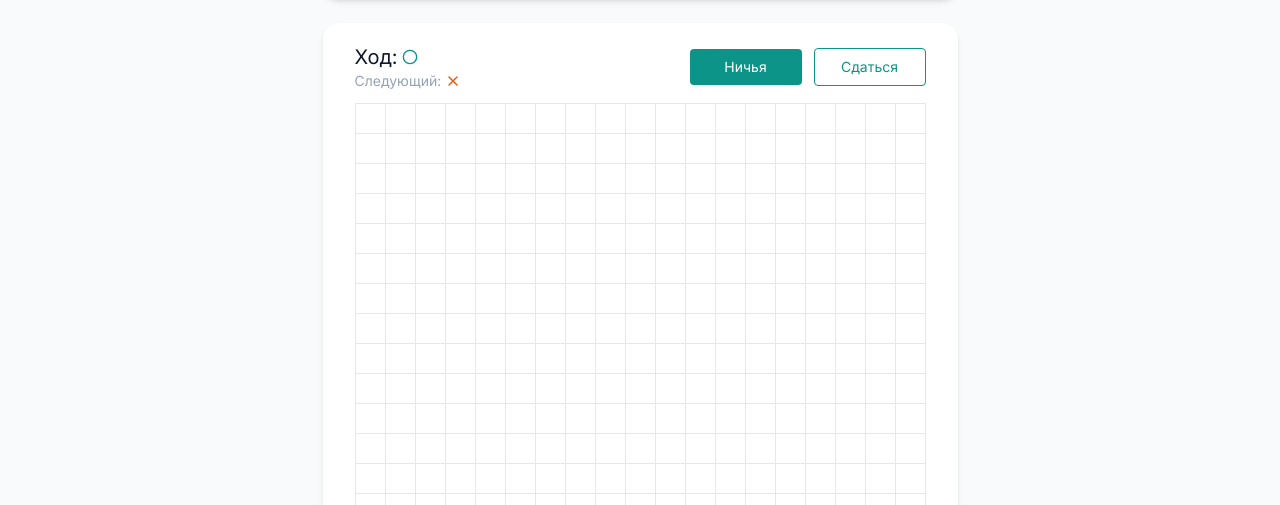
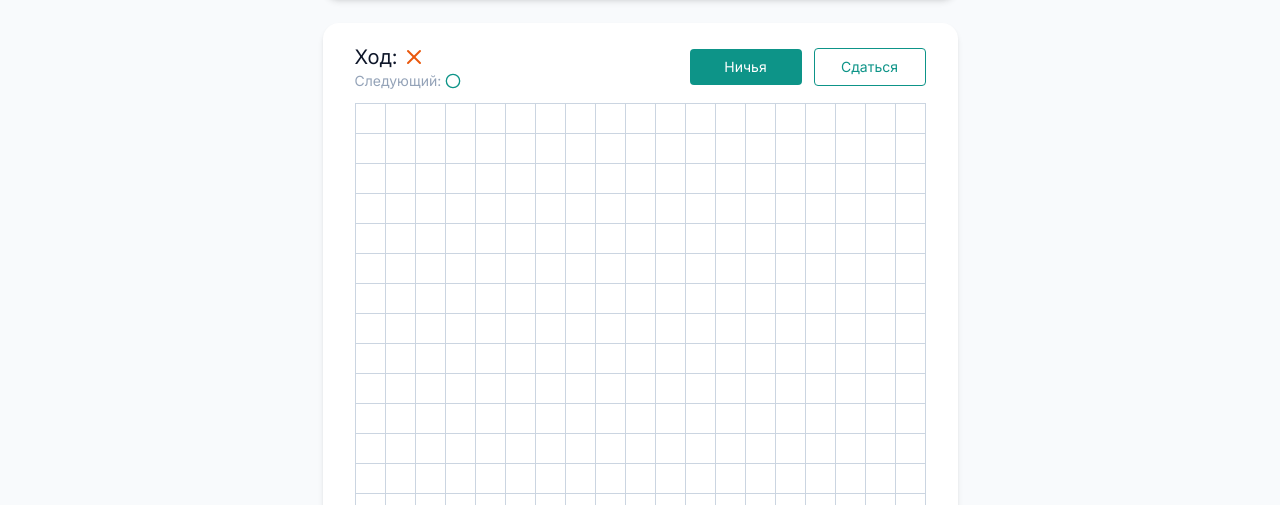
Before and after one commit to Ddkotl/X-O, a Next.js app: page / in a window 1280 px wide. Shown: the part 295-800 px from the top of the page. Built offline with nearby package versions, Linux system fonts and the light colour scheme.

Commit message:
cells logic

```diff
--- /dev/null
+++ b/components/game/constants.js
@@ -0,0 +1,12 @@
+export const GAME_SYMBOLS = {
+  CROSS: "cross",
+  ZERO: "sero",
+  TRINGLE: "tringle",
+  SQUERE: "squere",
+};
+export const MOVE_ORDER = [
+  GAME_SYMBOLS.CROSS,
+  GAME_SYMBOLS.ZERO,
+  GAME_SYMBOLS.TRINGLE,
+  GAME_SYMBOLS.SQUERE,
+];
--- a/components/game/game-field.jsx
+++ b/components/game/game-field.jsx
@@ -1,10 +1,55 @@
 import clsx from "clsx";
-import { Circle, X } from "lucide-react";
 import { UiButton } from "../uikit/ui-button";
-
-const cells = new Array(19 * 19).fill(null);
+import { GameSymbol } from "./game_symbol";
+import { useGameState } from "./use-game-state";
 
 export function GameField({ className }) {
+  const { cells, currentMove, handleCellClick, nextMove } = useGameState();
+  const actions = (
+    <>
+      {" "}
+      <UiButton size="md" variant="primary" className="w-28">
+        Ничья
+      </UiButton>
+      <UiButton size="md" variant="outline" className="w-28">
+        Сдаться
+      </UiButton>
+    </>
+  );
+  return (
+    <GameFieldLayout className={className}>
+      <GameMoveInfo
+        actions={actions}
+        currentMove={currentMove}
+        nextMove={nextMove}
+      ></GameMoveInfo>
+      <GameGrid>
+        {cells.map((symbol, index) => (
+          <GameCell
+            key={index}
+            onClick={() => {
+              handleCellClick(index);
+            }}
+          >
+            {symbol && <GameSymbol symbol={symbol} className="w-5 h-5" />}
+          </GameCell>
+        ))}
+      </GameGrid>
+    </GameFieldLayout>
+  );
+}
+function GameCell({ children, onClick }) {
+  return (
+    <button
+      onClick={onClick}
+      className="border border-slate-300 -ml-px -mt-px flex items-center justify-center"
+    >
+      {children}
+    </button>
+  );
+}
+
+function GameFieldLayout({ children, className }) {
   return (
     <div
       className={clsx(
@@ -12,36 +57,33 @@ export function GameField({ className }) {
         "bg-white rounded-2xl shadow-md px-8 pt-5 pb-7",
       )}
     >
+      {children}
+    </div>
+  );
+}
+
+function GameMoveInfo({ actions, currentMove, nextMove }) {
+  return (
     <div className="flex  items-center justify-between">
       <div className="mr-auto">
         <div className="flex items-center gap-1  text-xl">
           Ход:
-            <Circle className="h-4 w-4 text-teal-600" />
+          <GameSymbol className="h-6 w-6" symbol={currentMove} />
         </div>
         <div className="flex items-center gap-1 text-slate-400 text-sm">
           Следующий:
-            <X className="h-4 w-4 text-orange-600" />
+          <GameSymbol className="h-4 w-4" symbol={nextMove} />
         </div>
       </div>
-        <div className="flex gap-3 items-center">
-          <UiButton size="md" variant="primary" className="w-28">
-            Ничья
-          </UiButton>
-          <UiButton size="md" variant="outline" className="w-28">
-            Сдаться
-          </UiButton>
-        </div>
-      </div>
-      <div className="grid grid-cols-[repeat(19,_30px)] grid-rows-[repeat(19,_30px)] pl-px pt-px mt-3">
-        {cells.map((_, i) => {
-          return (
-            <button
-              key={i}
-              className="border border-slate-200 -ml-px -mt-px flex items-center justify-center"
-            ></button>
-          );
-        })}
-      </div>
+      <div className="flex gap-3 items-center">{actions}</div>
     </div>
   );
 }
+
+function GameGrid({ children }) {
+  return (
+    <div className="grid grid-cols-[repeat(19,_30px)] grid-rows-[repeat(19,_30px)] pl-px pt-px mt-3">
+      {children}
+    </div>
+  );
+}
--- /dev/null
+++ b/components/game/game_symbol.js
@@ -0,0 +1,21 @@
+import clsx from "clsx";
+import { Circle, Square, Triangle, X } from "lucide-react";
+import { GAME_SYMBOLS } from "./constants";
+
+export function GameSymbol({ symbol, className }) {
+  const Icon =
+    {
+      [GAME_SYMBOLS.CROSS]: X,
+      [GAME_SYMBOLS.ZERO]: Circle,
+      [GAME_SYMBOLS.SQUERE]: Square,
+      [GAME_SYMBOLS.TRINGLE]: Triangle,
+    }[symbol] ?? X;
+  const iconClassName =
+    {
+      [GAME_SYMBOLS.CROSS]: "text-orange-600",
+      [GAME_SYMBOLS.ZERO]: "text-teal-600",
+      [GAME_SYMBOLS.SQUERE]: "text-blue-600",
+      [GAME_SYMBOLS.TRINGLE]: "text-purple-600",
+    }[symbol] ?? "text-orange-600";
+  return <Icon className={clsx(iconClassName, className)} />;
+}
--- /dev/null
+++ b/components/game/use-game-state.jsx
@@ -0,0 +1,32 @@
+import { useState } from "react";
+import { GAME_SYMBOLS, MOVE_ORDER } from "./constants";
+
+function getNextMove(currentMove) {
+  const nextMoveIndex = MOVE_ORDER.indexOf(currentMove) + 1;
+  return MOVE_ORDER[nextMoveIndex] ?? MOVE_ORDER[0];
+}
+
+export function useGameState() {
+  const [{ cells, currentMove }, setGameState] = useState(() => ({
+    cells: new Array(19 * 19).fill(null),
+    currentMove: GAME_SYMBOLS.CROSS,
+  }));
+
+  const nextMove = getNextMove(currentMove);
+
+  const handleCellClick = (index) => {
+    setGameState((lastGameState) => {
+      if (lastGameState.cells[index]) {
+        return lastGameState;
+      }
+      return {
+        ...lastGameState,
+        currentMove: getNextMove(lastGameState.currentMove),
+        cells: lastGameState.cells.map((cell, i) =>
+          i === index ? lastGameState.currentMove : cell,
+        ),
+      };
+    });
+  };
+  return { cells, currentMove, nextMove, handleCellClick };
+}
```
Lines whose indentation alone changed are shown as unchanged.
